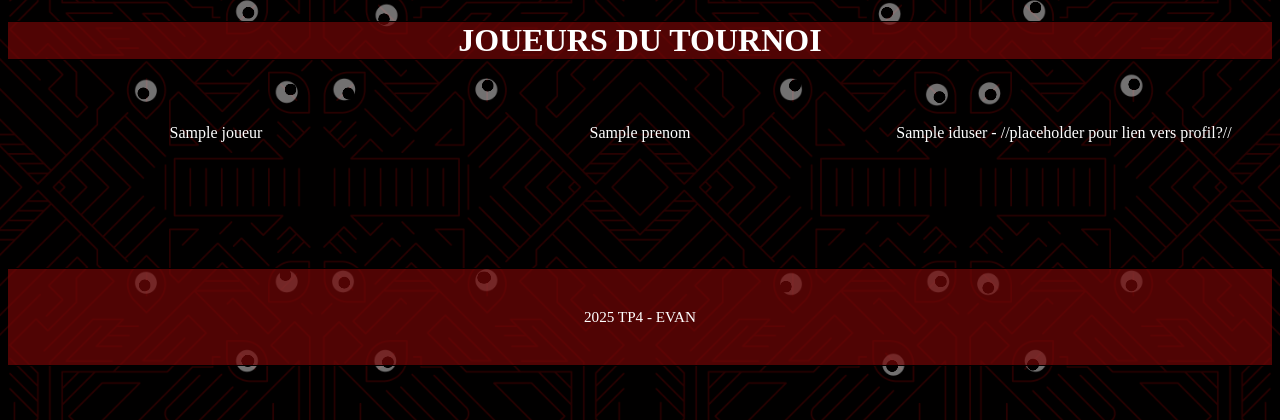
After one commit to NogdWeaver/LAN_TP4, a CodeIgniter 4 app: the page made by app/Views/listeJoueurs.php in a window 1280 px wide. The commit adds this page. Shown: the top 420 px of the page. Run offline with PHP 8.4 and a stand-in for CodeIgniter, Linux system fonts and the light colour scheme; the template is opened without the code that fills it: most values are stand-ins (such as "Sample title", 1, 10 or a date in 2020); some libraries are stand-ins or nearby versions.

Commit message:
listeJoueurs backend setup is good too

```diff
--- a/app/Config/Routes.php
+++ b/app/Config/Routes.php
@@ -14,3 +14,4 @@ $routes->get('/', 'Home::index');
  */
 
  $routes->get('/listeJeux', 'jeuCtrl::listejeux');
+ $routes->get('/listeJoueurs', 'joueurCtrl::listeJoueur');
--- /dev/null
+++ b/app/Views/listeJoueurs.php
@@ -0,0 +1,35 @@
+
+<?php
+
+    include("templates/header.php")
+?>
+
+<h1>JOUEURS DU TOURNOI</h1>
+
+
+
+
+
+<?php foreach($joueur as $row): ?>
+
+    <div class="lsgridparent">
+
+        <div class="divls1">
+            <?= $row['NOM'] ?>
+        </div>
+
+        <div class="divls2">
+            <?= $row['PRENOM'] ?>
+        </div>
+
+        <div class="divls3">
+            <?= $row['IDuser'] ?> - //placeholder pour lien vers profil?//
+        </div>
+
+    </div>
+
+    <?php endforeach; ?>
+
+<?php
+    include("templates/footer.php");
+?>
--- a/app/Views/page_accueil.php
+++ b/app/Views/page_accueil.php
@@ -12,7 +12,7 @@
 <div class="accgridparent">
     <div class="divacc1">
         <p>
-            JOUEURS
+            <a href=' <?= base_url('/listeJoueurs') ?>'> JOUEURS </a>
         </p>
     </div>
     <div class="divacc2">
```
Also changed, not shown: app/Controllers/joueurCtrl.php (added, +24 -0 lines), app/Models/joueurM.php (+8 -2 lines).
